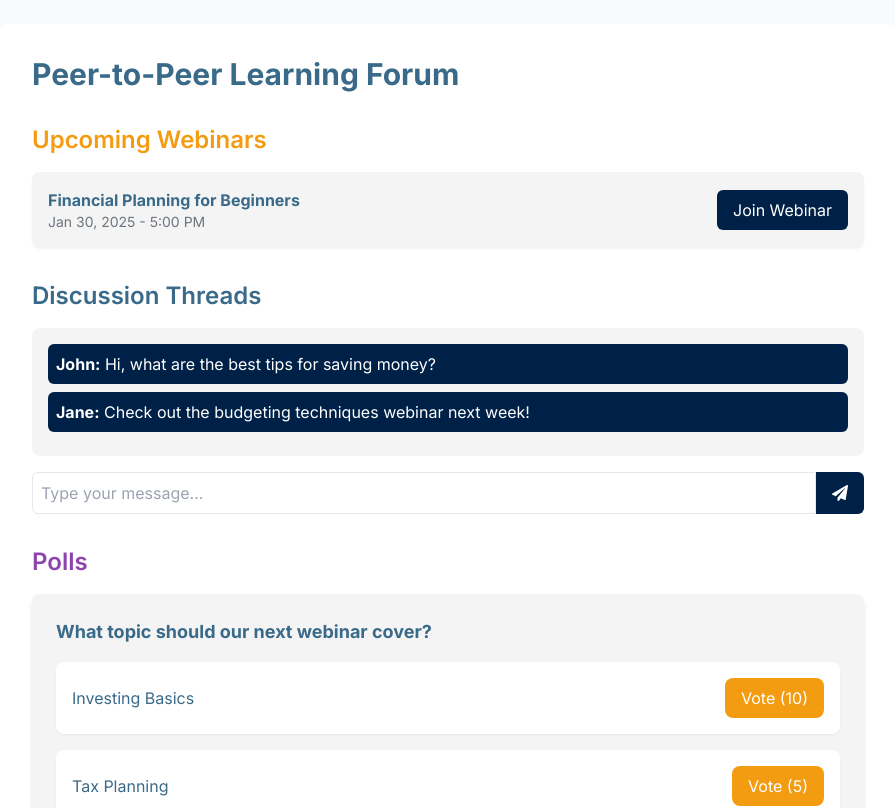
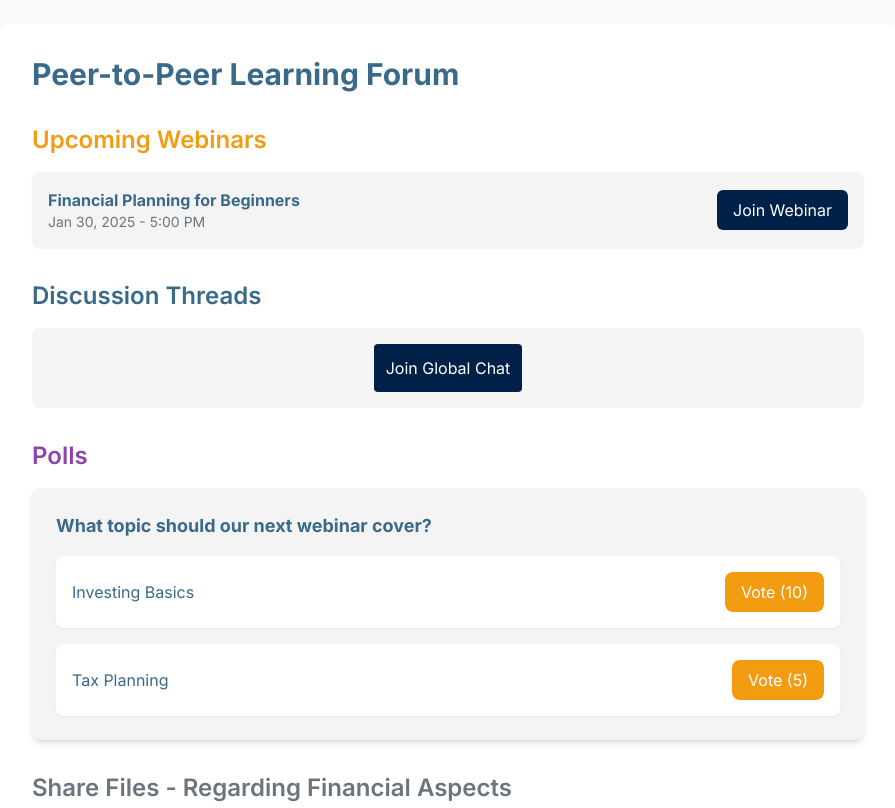
Before and after one commit to Clusters-Config/Fin-Quest, a React (Vite) app in the folder frontend/: page /ForumPage in a window 1280 px wide. Shown: the top 808 px of the page, without its empty margins (192-1087 px from the left). Built offline with nearby package versions, Linux system fonts and the light colour scheme.

Commit message:
refactor : forum page discussion threads

```diff
--- a/frontend/src/learn_path_components/ForumPage.jsx
+++ b/frontend/src/learn_path_components/ForumPage.jsx
@@ -89,7 +89,7 @@ function ForumPage() {
             Discussion Threads
           </h2>
           <div className="bg-[#F4F4F4] p-4 rounded-lg max-h-64 overflow-y-auto">
-            {messages.map((msg, index) => (
+            {/* {messages.map((msg, index) => (
               <div
                 key={index}
                 className={`p-2 mb-2 rounded-md ${
@@ -113,7 +113,10 @@ function ForumPage() {
               className="px-4 py-2 bg-[#002147] text-white rounded-r-md hover:bg-[#F39C12]"
             >
               <FaPaperPlane />
-            </button>
+            </button> */}
+            <div className="flex justify-center">
+            <button className="bg-[#002147] text-white rounded p-3 hover:bg-[#F39C12] transition:3s ease justify-center justify-items-center">Join Global Chat</button>
+            </div>
           </div>
         </div>
 
```
